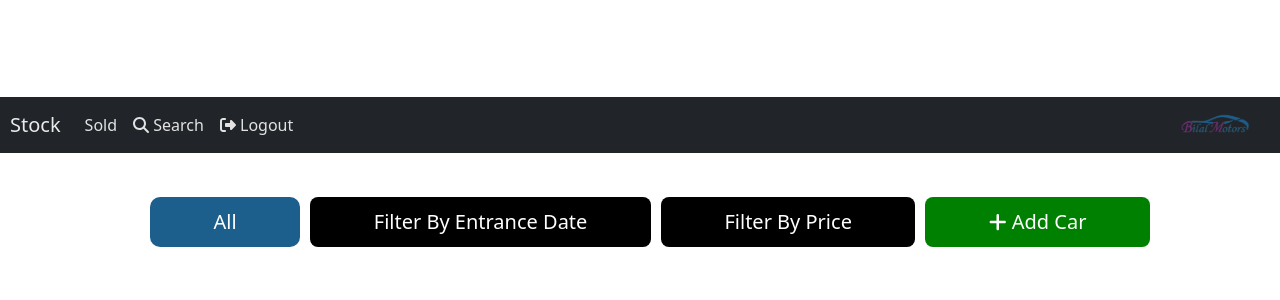
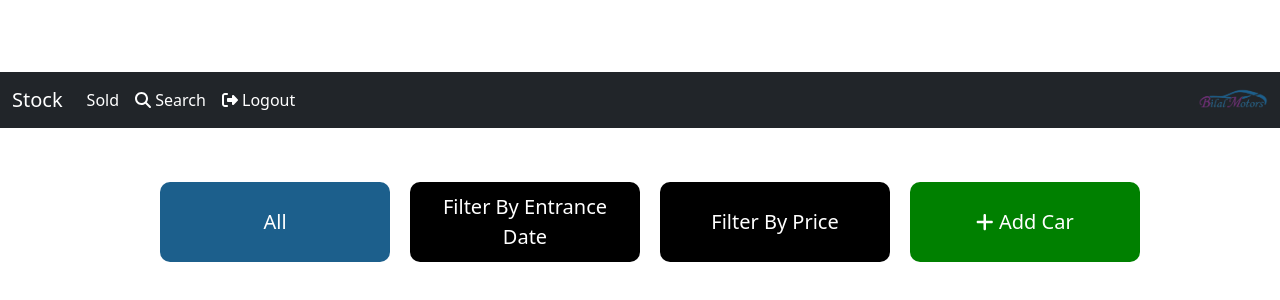
Before and after one commit to Abdabuelhija/finalProjectReact, a React (Vite) app: page / in a window 1280 px wide. Shown: the part 142-442 px from the top of the page. Built offline with nearby package versions, Linux system fonts and the light colour scheme; no server answers; sample sign-in values are in the browser's storage.

Commit message:
Updated files

```diff
--- a/package.json
+++ b/package.json
@@ -15,6 +15,7 @@
     "@fortawesome/react-fontawesome": "^0.2.0",
     "axios": "^1.4.0",
     "bootstrap": "^5.3.0",
+    "mdb-react-ui-kit": "^6.1.0",
     "react": "^18.2.0",
     "react-bootstrap": "^2.7.4",
     "react-dom": "^18.2.0",
--- a/src/App.css
+++ b/src/App.css
@@ -1,6 +1,6 @@
 #root{
-    width: 100%;
-    height: 100%;
+width: 100%;
+margin: auto;
 }
 .Nav{
     position: fixed;
@@ -10,4 +10,5 @@
 .RoutesStyle{
     margin-top:60px;
     margin-left:20px;
+    /* margin: auto; */
 }
--- a/src/GeneralStyles/Card.css
+++ b/src/GeneralStyles/Card.css
@@ -2,18 +2,16 @@
   display: grid;
   grid-template-columns: repeat(auto-fit, minmax(290px,40px));
   row-gap:20px;
-  margin-left:70px;
-  margin-right:30px;
-  margin-top: 50px;
-  margin-bottom: 50px;
+  margin: auto;
 }
 .Carcard {
     transition: 0.3s;
     width: 280px;
-    height: 420px;
+    height: 350px;
     background-color: rgb(252, 252, 252);
     border: 1px solid #d3d3d3;
     cursor: pointer;
+    margin: auto;
   }
   .Carcard:hover {
     border: 1px solid #747474;
@@ -34,7 +32,7 @@
 
   .Cardimg {
     width: 100%;
-    height: 200px;
+    height: auto;
   }
 
   .CarName {
--- a/src/Navbar/NavPage.jsx
+++ b/src/Navbar/NavPage.jsx
@@ -1,55 +1,55 @@
-import React from 'react';
+import React, { useState } from 'react';
 import { Link } from 'react-router-dom';
 import { FontAwesomeIcon } from '@fortawesome/react-fontawesome';
 import { faMagnifyingGlass, faRightFromBracket } from '@fortawesome/free-solid-svg-icons';
 import Logo from '../GeneralStyles/Logo.png';
+import { faBars } from '@fortawesome/free-solid-svg-icons';
 import './NavStyle.css';
+
+import {
+  MDBContainer,
+  MDBNavbar,
+  MDBNavbarBrand,
+  MDBNavbarToggler,
+  MDBNavbarNav,
+  MDBNavbarItem,
+  MDBNavbarLink,
+  MDBCollapse
+} from 'mdb-react-ui-kit';
 
 export default function Navbar({ setUser }) {
   const handleLogout = () => {
     localStorage.removeItem('user');
     setUser(localStorage.getItem('user'));
   };
-
+  const [showNav, setShowNav] = useState(false);
   return (
-    <nav className="navbar navbar-expand-lg navbar-light bg-dark">
-      <Link to="/Stock" className="navbar-brand" style={{ marginLeft: '10px' }}>
-        Stock
-      </Link>
-      <button
-        className="navbar-toggler"
-        type="button"
-        data-toggle="collapse"
-        data-target="#navbarSupportedContent"
-        aria-controls="navbarSupportedContent"
-        aria-expanded="false"
-        aria-label="Toggle navigation"
-      >
-        <span className="navbar-toggler-icon"></span>
-      </button>
-
-      <div className="collapse navbar-collapse" id="navbarSupportedContent">
-        <ul className="navbar-nav mr-auto">
-          <li className="nav-item active">
-            <Link to="/Sold" className="nav-link">
-              Sold
-            </Link>
-          </li>
-          <li className="nav-item active">
-            <Link to="/Search" className="nav-link">
-              <FontAwesomeIcon icon={faMagnifyingGlass} /> Search
-            </Link>
-          </li>
-          <li className="nav-item active">
-            <Link to="/LoginPage" className="nav-link" onClick={handleLogout}>
-              <FontAwesomeIcon icon={faRightFromBracket} /> Logout
-            </Link>
-          </li>
-        </ul>
-      </div>
-      <Link to="/" className="nav-link ml-auto" style={{ float: 'right', marginRight: '30px' }}>
-        <img src={Logo} alt="Logo" className="NavLogo" />
-      </Link>
-    </nav>
+    <MDBNavbar expand='lg' light bgColor='dark'>
+      <MDBContainer fluid>
+        <MDBNavbarBrand href="/Stock" style={{color:'white'}}>Stock</MDBNavbarBrand>
+        <MDBNavbarToggler
+          type='button'
+          aria-expanded='false'
+          aria-label='Toggle navigation'
+          onClick={() => setShowNav(!showNav)}
+        >
+          <FontAwesomeIcon icon={faBars} size='1x' style={{color:'white'}}/>
+        </MDBNavbarToggler>
+        <MDBCollapse navbar show={showNav}>
+          <MDBNavbarNav>
+            <MDBNavbarItem>
+              <MDBNavbarLink href="/Sold" style={{color:'white'}}>Sold</MDBNavbarLink>
+            </MDBNavbarItem>
+            <MDBNavbarItem>
+              <MDBNavbarLink href='/Search' style={{color:'white'}}> <FontAwesomeIcon icon={faMagnifyingGlass} /> Search</MDBNavbarLink>
+            </MDBNavbarItem>
+            <MDBNavbarItem>
+              <MDBNavbarLink onClick={handleLogout} href='/Search' style={{color:'white'}}> <FontAwesomeIcon icon={faRightFromBracket} /> Logout</MDBNavbarLink>
+            </MDBNavbarItem>
+          </MDBNavbarNav>
+        </MDBCollapse>
+        <MDBNavbarLink href='/' style={{color:'white'}}> <img src={Logo} alt="Logo" className="NavLogo" /></MDBNavbarLink>
+      </MDBContainer>
+    </MDBNavbar>
   );
 }
--- a/src/Navbar/NavStyle.css
+++ b/src/Navbar/NavStyle.css
@@ -1,15 +1,29 @@
-.NavLogo{
-width:70px;
-}
-.navbar.navbar-expand-lg.navbar-light.bg-dark
-{
-    --bs-navbar-background: rgba(0, 0, 0, 0.9);
-    --bs-navbar-color: rgba(247, 247, 247, 0.9);
-    --bs-navbar-hover-color: rgb(255, 255, 255);
-    --bs-navbar-brand-color: rgba(255, 255, 255, 0.9);
-    --bs-navbar-brand-hover-color: rgb(255 255 255 / 100%);
-        flex-grow: 1;
-}
-.collapse:not(.show) {
+
+.MDBNavbar {
     display: flex;
-}
+    align-items: center;
+  }
+
+  .nav-link.ml-auto {
+    float: right;
+    margin-right: 30px;
+  }
+
+  .NavLogo {
+    width: 70px;
+  }
+
+  button.navbar-toggler:hover{
+    border-color: white;
+  }
+
+  @media screen and (max-width: 1000px) {
+    .nav-link.ml-auto {
+      float: none;
+      margin: auto;
+    }
+    .NavLogo {
+      /* float: none;  */
+      margin: auto;
+    }
+  }
--- a/src/Search/SearchStyle.css
+++ b/src/Search/SearchStyle.css
@@ -1,55 +1,52 @@
- .SearchFormDiv{
+.SearchFormDiv {
   text-align: center;
-  width: 400px;
+  width: 90%;
+  max-width: 400px;
+  margin: 0 auto;
 }
 
-.SearchFormDiv .SearchForm input[type=text] {
-  width: 90%;
+.SearchFormDiv .SearchForm input[type=text],
+.SearchFormDiv .SearchForm input[type=submit] {
+  width: 100%;
   padding: 12px 20px;
   margin: 8px 0;
   display: inline-block;
   box-sizing: border-box;
 }
+
 .SearchFormDiv .SearchForm input[type=submit] {
-  width: 90%;
   background-color: #1C5F8C;
   color: white;
   padding-top: 3%;
-  padding: 14px 20px;
-  margin: 8px 0;
   border: none;
   cursor: pointer;
 }
-.ResultDiv{
+
+.ResultDiv {
   background-color: #e9e9e9;
   margin-right: 10px;
 }
-.searchGridBody{
+
+.searchGridBody {
   display: grid;
-  grid-template-columns: 400px auto;
+  grid-template-columns: 1fr 2fr; /* make grid columns responsive */
+  gap: 20px; /* create some space between the grid cells */
 }
 
 .ResultDiv .Cars {
   display: grid;
-    grid-template-columns: repeat(auto-fit, minmax(280px,40px));
-    row-gap: 20px;
-    margin: auto;
-    padding-left:40px;
-    margin-top: 40px;
+  grid-template-columns: repeat(auto-fit, minmax(280px, 1fr)); /* make grid columns responsive */
+  gap: 20px; /* create some space between the grid cells */
+  margin: 40px auto; /* center grid on page */
+  padding-left: 40px;
 }
 
-    /* pc */
-@media screen and (max-width: 10000px) {
-  .FormDiv{
-    margin-top: 200px;
-  }
-}
-/* laptop */
 @media screen and (max-width: 1366px) {
-  .FormDiv{
+  .FormDiv {
     border-radius:100px;
     padding: 10px;
-  width: 600px;
+    width: 80%; /* make width responsive */
+    max-width: 600px; /* set a max-width */
     text-align: center;
     margin: auto;
     margin-top: 2%;
--- a/src/Stock/stockStyle.css
+++ b/src/Stock/stockStyle.css
@@ -23,42 +23,39 @@ div.modal-footer {
   --bs-btn-bg: rgb(146, 146, 146);
   --bs-btn-border-color: rgb(146, 146, 146);
 }
+.buttons{
+  display: flex;
+  flex-wrap: wrap;
+  justify-content: space-between;
+  width: 90%;
+  max-width: 1000px;
+  margin: 100px auto;
+}
 
-.buttons{
-  display: grid;
-  grid-template-columns: auto auto auto auto;
-  width: 1000px;
-  margin: auto;
-  column-gap: 10px;
-  margin-top:100px;
-}
-.orginal-button{
+.orginal-button,
+.Entrance-button,
+.Add-car {
+  flex: 1 0 20%;
+  margin: 10px;
   border: none;
-  background-color: #1C5F8C;
   color: white;
-  border-radius:10px;
-  padding: 10px 15px;
+  border-radius: 10px;
+  padding: 10px;
   font-size: 20px;
   cursor: pointer;
+  text-align: center;
+}
+
+.orginal-button{
+  background-color: #1C5F8C;
 }
 .Entrance-button{
-  border: none;
   background-color: #000000;
-  color: white;
-  border-radius:8px;
-  padding: 10px 15px;
-  font-size: 20px;
-  cursor: pointer;
 }
 .Add-car{
-  border: none;
   background-color: green;
-  color: white;
-  border-radius:8px;
-  padding: 10px 15px;
-  font-size: 20px;
-  cursor: pointer;
 }
+
 .orginal-button:hover{
   background-color:#1b4e70;
 }
@@ -67,13 +64,17 @@ div.modal-footer {
 }
 
 @media screen and (max-width: 768px) {
-  .grid-container {
-    grid-template-columns: repeat(auto-fit, minmax(150px, 1fr));
+  .orginal-button,
+  .Entrance-button,
+  .Add-car {
+    flex: 1 0 40%;
   }
 }
 
 @media screen and (max-width: 480px) {
-  .grid-container {
-    grid-template-columns: repeat(auto-fit, minmax(100px, 1fr));
+  .orginal-button,
+  .Entrance-button,
+  .Add-car {
+    flex: 1 0 80%;
   }
 }
```
Also changed, not shown: src/GeneralStyles/Meta.css (added), 1 other file (tests, documents, lock files or other folders). Lines whose indentation alone changed are shown as unchanged.
